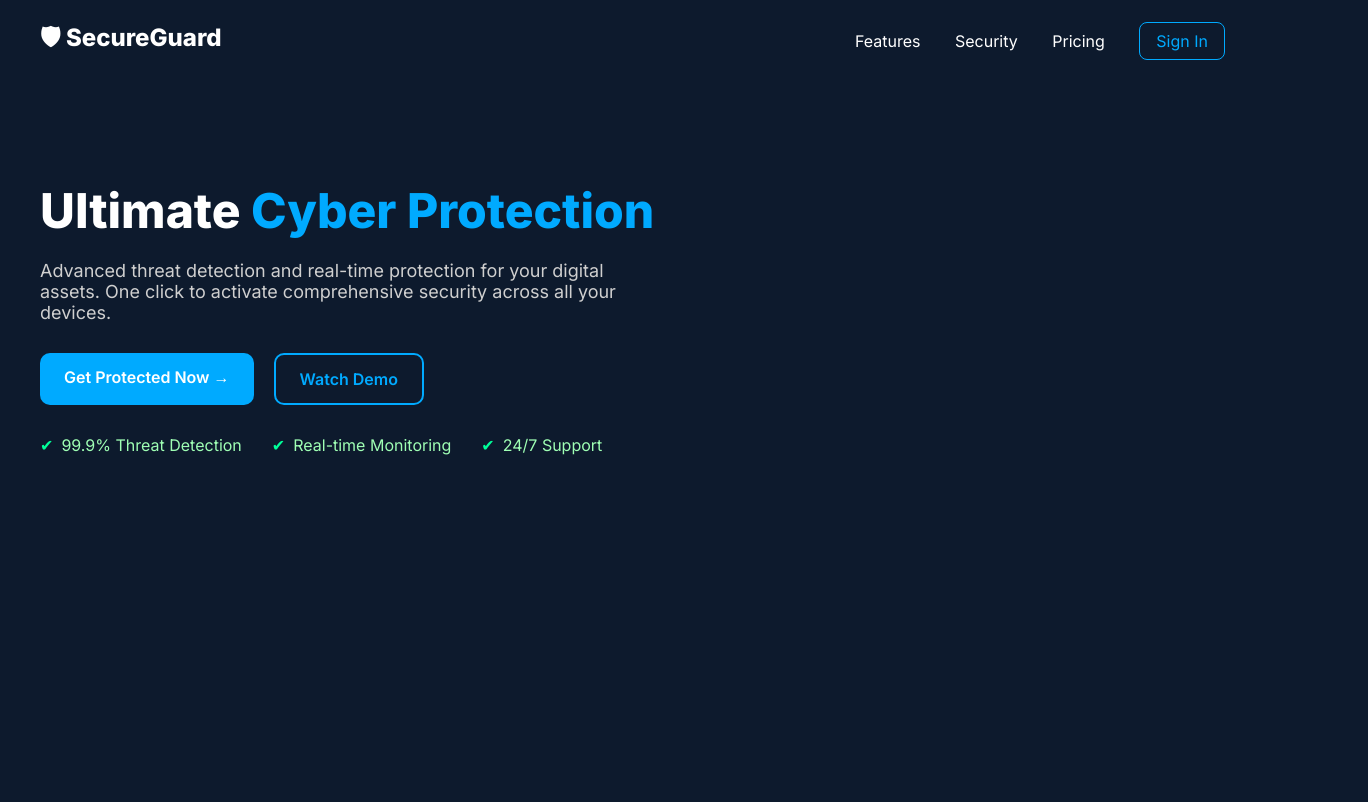
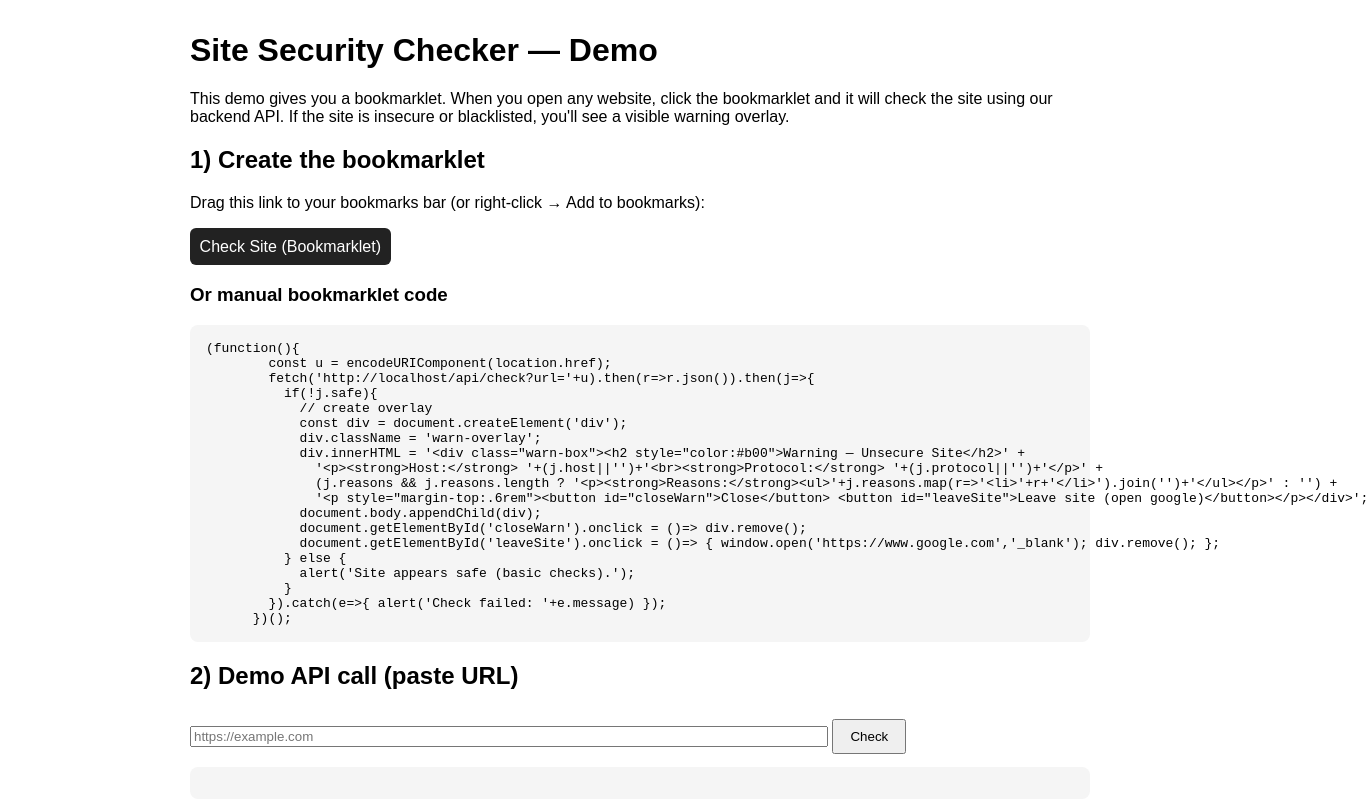
Before and after one commit to Bhargavi2531/cybersecurity, a website: page index.html in a window 1280 px wide. Shown: the whole page, 1368 px wide, since content can reach past the window. Drawn offline with Linux system fonts and the light colour scheme.

Commit message:
Add files via upload

```diff
--- a/index.html
+++ b/index.html
@@ -1,159 +1,82 @@
-<!DOCTYPE html>
-<html lang="en">
+<!doctype html>
+<html>
 <head>
-  <meta charset="UTF-8" />
-  <meta name="viewport" content="width=device-width, initial-scale=1.0"/>
-  <title>SecureGuard</title>
-  <link href="https://fonts.googleapis.com/css2?family=Inter:wght@400;600;800&display=swap" rel="stylesheet"/>
+  <meta charset="utf-8" />
+  <meta name="viewport" content="width=device-width,initial-scale=1" />
+  <title>Site Security Checker — Demo</title>
   <style>
-    body {
-      margin: 0;
-      font-family: 'Inter', sans-serif;
-      background-color: #0d1a2d;
-      color: white;
+    body { font-family: Arial, sans-serif; max-width: 900px; margin: 2rem auto; padding: 0 1rem; }
+    pre { background:#f5f5f5; padding:1rem; border-radius:8px; }
+    .bookmarklet { background:#222;color:#fff;padding:.6rem;border-radius:6px;display:inline-block;text-decoration:none;}
+    .warn-overlay {
+      position: fixed; left:0; right:0; top:0; bottom:0; display:flex; align-items:center; justify-content:center;
+      z-index:9999999; background: rgba(0,0,0,0.6);
     }
-
-    header {
-      display: flex;
-      justify-content: space-between;
-      align-items: center;
-      padding: 20px 40px;
-      background-color: #0d1a2d;
-    }
-
-    .logo {
-      font-size: 24px;
-      font-weight: 800;
-      color: white;
-    }
-
-    nav a {
-      margin: 0 15px;
-      text-decoration: none;
-      color: white;
-      font-weight: 500;
-    }
-
-    .sign-in {
-      border: 1px solid #00aaff;
-      padding: 8px 16px;
-      border-radius: 8px;
-      color: #00aaff;
-      text-decoration: none;
-      transition: background 0.2s;
-    }
-
-    .sign-in:hover {
-      background: #00aaff33;
-    }
-
-    .hero {
-      padding: 60px 40px;
-      text-align: left;
-    }
-
-    .hero h1 {
-      font-size: 48px;
-      font-weight: 800;
-      margin-bottom: 20px;
-    }
-
-    .hero h1 span {
-      color: #00aaff;
-    }
-
-    .hero p {
-      font-size: 18px;
-      color: #cfcfcf;
-      max-width: 600px;
-      margin-bottom: 30px;
-    }
-
-    .buttons {
-      display: flex;
-      gap: 20px;
-      margin-bottom: 30px;
-    }
-
-    .btn-primary, .btn-secondary {
-      padding: 14px 24px;
-      border-radius: 10px;
-      font-size: 16px;
-      font-weight: 600;
-      text-decoration: none;
-      display: inline-block;
-    }
-
-    .btn-primary {
-      background-color: #00aaff;
-      color: white;
-    }
-
-    .btn-secondary {
-      border: 2px solid #00aaff;
-      color: #00aaff;
-      background: transparent;
-    }
-
-    .features {
-      display: flex;
-      gap: 30px;
-      font-size: 16px;
-      color: #9fffb4;
-      margin-top: 20px;
-    }
-
-    .features span {
-      display: flex;
-      align-items: center;
-      gap: 8px;
-    }
-
-    .checkmark {
-      color: #00ff99;
-    }
-
-    @media (max-width: 600px) {
-      .hero h1 {
-        font-size: 32px;
-      }
-
-      .buttons {
-        flex-direction: column;
-        align-items: flex-start;
-      }
-
-      .features {
-        flex-direction: column;
-      }
-    }
+    .warn-box { background:white; padding:1.2rem; border-radius:10px; max-width:600px; text-align:left; box-shadow:0 6px 30px rgba(0,0,0,.3); }
+    button { padding:.5rem 1rem; margin-top:.6rem; }
   </style>
 </head>
 <body>
+  <h1>Site Security Checker — Demo</h1>
+  <p>This demo gives you a bookmarklet. When you open any website, click the bookmarklet and it will check the site using our backend API. If the site is insecure or blacklisted, you'll see a visible warning overlay.</p>
 
-  <header>
-    <div class="logo">🛡 SecureGuard</div>
-    <nav>
-      <a href="feature.html">Features</a>
-      <a href="security.html">Security</a>
-      <a href="pricing.html">Pricing</a>
-      <a href="sign-in" class="sign-in">Sign In</a>
-    </nav>
-  </header>
+  <h2>1) Create the bookmarklet</h2>
+  <p>Drag this link to your bookmarks bar (or right-click → Add to bookmarks):</p>
+  <a class="bookmarklet" id="bmLink" href="#">Check Site (Bookmarklet)</a>
 
-  <section class="hero">
-    <h1>Ultimate <span>Cyber Protection</span></h1>
-    <p>Advanced threat detection and real-time protection for your digital assets. One click to activate comprehensive security across all your devices.</p>
-    <div class="buttons">
-      <a href="pricing.html" class="btn-primary">Get Protected Now →</a>
-      <a href="watchdemo.html" class="btn-secondary">Watch Demo</a>
-    </div>
-    <div class="features">
-      <span><span class="checkmark">✔</span> 99.9% Threat Detection</span>
-      <span><span class="checkmark">✔</span> Real-time Monitoring</span>
-      <span><span class="checkmark">✔</span> 24/7 Support</span>
-    </div>
-  </section>
+  <h3>Or manual bookmarklet code</h3>
+  <pre id="bmCode"></pre>
 
+  <h2>2) Demo API call (paste URL)</h2>
+  <input id="urlInput" style="width:70%" placeholder="https://example.com" />
+  <button id="checkBtn">Check</button>
+  <pre id="result"></pre>
+
+  <script>
+    const apiBase = location.origin; // demo: same origin (http://localhost:4000) if served by server
+
+    // Compose bookmarklet JS (minified-ish) which fetches /api/check?url=...
+    const snippet = `
+      (function(){
+        const u = encodeURIComponent(location.href);
+        fetch('${apiBase}/api/check?url='+u).then(r=>r.json()).then(j=>{
+          if(!j.safe){
+            // create overlay
+            const div = document.createElement('div');
+            div.className = 'warn-overlay';
+            div.innerHTML = '<div class="warn-box"><h2 style="color:#b00">Warning — Unsecure Site</h2>' +
+              '<p><strong>Host:</strong> '+(j.host||'')+'<br><strong>Protocol:</strong> '+(j.protocol||'')+'</p>' +
+              (j.reasons && j.reasons.length ? '<p><strong>Reasons:</strong><ul>'+j.reasons.map(r=>'<li>'+r+'</li>').join('')+'</ul></p>' : '') +
+              '<p style="margin-top:.6rem"><button id="closeWarn">Close</button> <button id="leaveSite">Leave site (open google)</button></p></div>';
+            document.body.appendChild(div);
+            document.getElementById('closeWarn').onclick = ()=> div.remove();
+            document.getElementById('leaveSite').onclick = ()=> { window.open('https://www.google.com','_blank'); div.remove(); };
+          } else {
+            alert('Site appears safe (basic checks).');
+          }
+        }).catch(e=>{ alert('Check failed: '+e.message) });
+      })();
+    `.trim();
+
+    // Create a compact single-line bookmarklet href
+    const bmHref = 'javascript:' + encodeURIComponent(snippet);
+    const bmLink = document.getElementById('bmLink');
+    bmLink.href = bmHref;
+    document.getElementById('bmCode').textContent = snippet;
+
+    // Demo UI check (non bookmarklet)
+    document.getElementById('checkBtn').onclick = async () => {
+      const u = document.getElementById('urlInput').value.trim();
+      if(!u) return alert('enter url');
+      try {
+        const res = await fetch(apiBase + '/api/check?url=' + encodeURIComponent(u));
+        const j = await res.json();
+        document.getElementById('result').textContent = JSON.stringify(j, null, 2);
+        if(!j.safe) alert('Warning: site flagged');
+      } catch (e) {
+        document.getElementById('result').textContent = 'error: '+e.message;
+      }
+    };
+  </script>
 </body>
 </html>
```
Also changed, not shown: Blacklist.js (added, +10 -0 lines), admin.routes.js (added, +38 -0 lines), check.routes.js (added, +78 -0 lines), db.js (added, +9 -0 lines), index.js (added, +36 -0 lines), package.json (added, +21 -0 lines), seed.js (added, +18 -0 lines), 1 other file.
